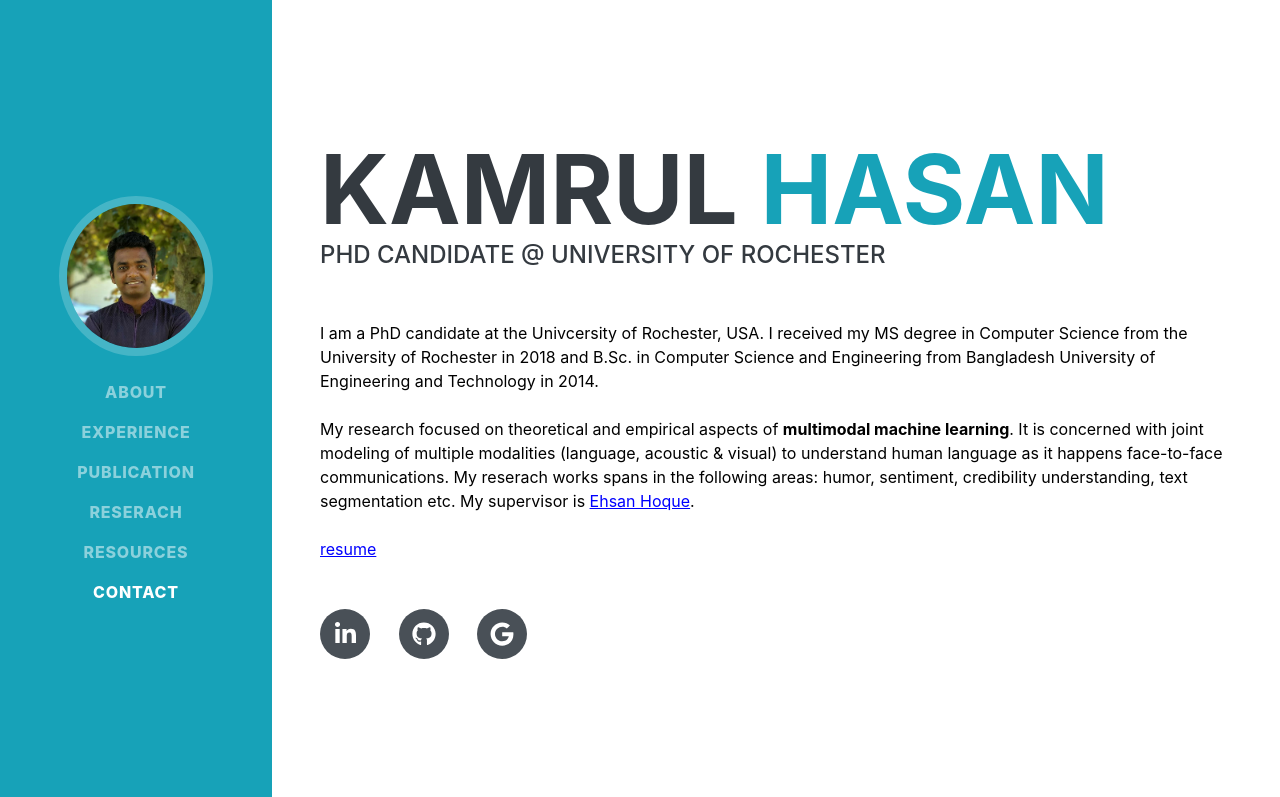
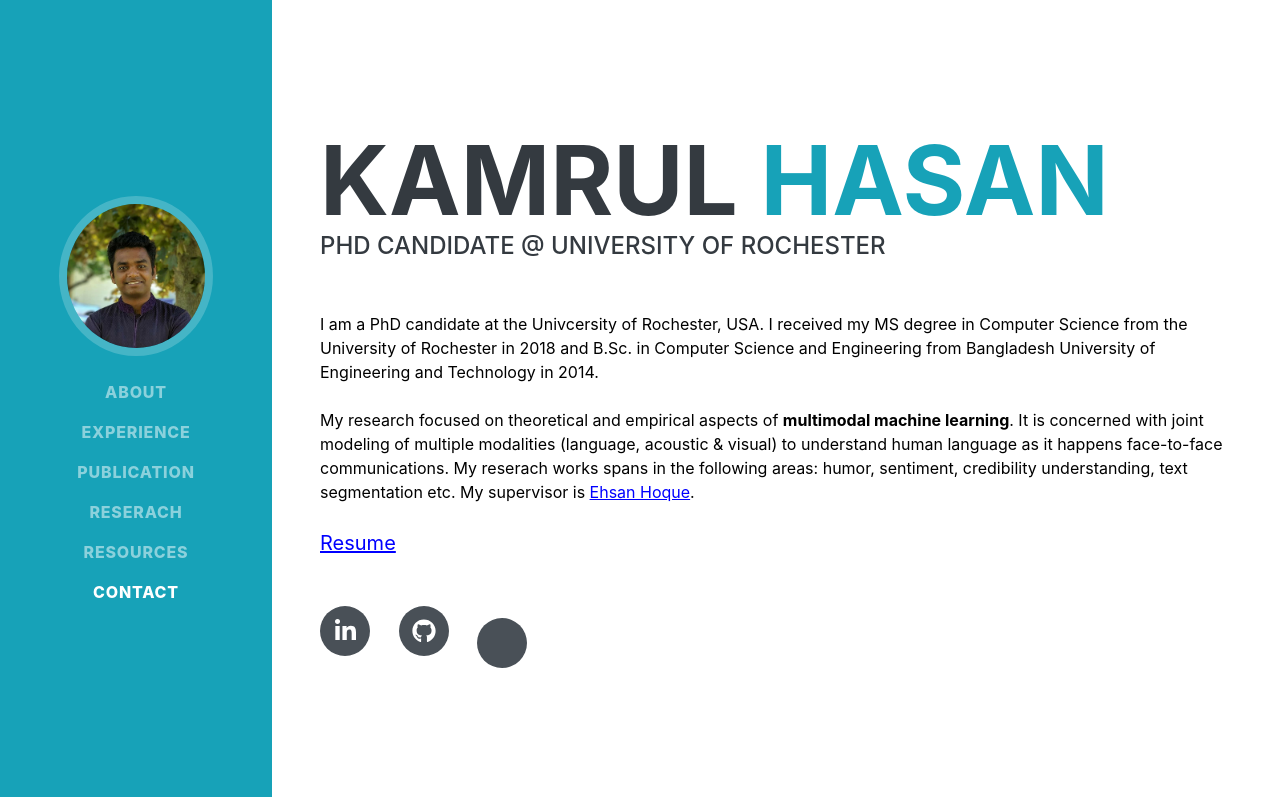
Before and after one commit to matalvepu/kamrul.hasan.github.io, a website: page dist/index.html in a window 1280 px wide. Shown: the top 797 px of the page. Drawn offline with nearby package versions, Linux system fonts and the light colour scheme; a web font is replaced by a local one.

Commit message:
added resources3

```diff
--- a/dist/index.html
+++ b/dist/index.html
@@ -79,14 +79,17 @@
                             </br> </br>
                             My research focused on theoretical and empirical aspects of <b>multimodal machine learning</b>. It is concerned with joint modeling of multiple modalities (language, acoustic & visual) to understand human language as it happens face-to-face communications. My reserach works spans in the following areas: humor, sentiment, credibility understanding, text segmentation etc. My supervisor is <a href="https://www.aclweb.org/anthology/D19-1211/" style="color:blue; text-decoration: underline;">Ehsan Hoque</a>.
                             </br></br>
-                            <a href="https://hoques.com/" style="color:blue; text-decoration: underline;">resume</a>
+                            <a href="https://hoques.com/" style="color:blue; text-decoration: underline; font-size: 20px;">Resume</a>
                             </br>
                         </p>
 
                     <div class="social-icons">
                         <a class="social-icon" href="https://www.linkedin.com/in/md-kamrul-hasan-06a02845/" style="width:50px;height: 50px;"><i class="fab fa-linkedin-in"></i></a>
                         <a class="social-icon" style="width:50px;height: 50px;" href="https://github.com/matalvepu"><i class="fab fa-github"></i></a>
-                        <a class="social-icon" style="width:50px;height: 50px;" href="https://scholar.google.com/citations?user=zLGFlIgAAAAJ&hl=en"><i class="fab fa-google"></i></a>
+                        <!-- <a class="social-icon" style="width:50px;height: 50px;" href="https://scholar.google.com/citations?user=zLGFlIgAAAAJ&hl=en"><i class="fab fa-google"></i></a> -->
+
+                        <a class="social-icon" style="width:50px;height: 50px;" href="https://scholar.google.com/citations?user=zLGFlIgAAAAJ&hl=en"><i class="ai ai-google-scholar"></i></a>
+
                     </div>
                 </div>
             </section>
```
